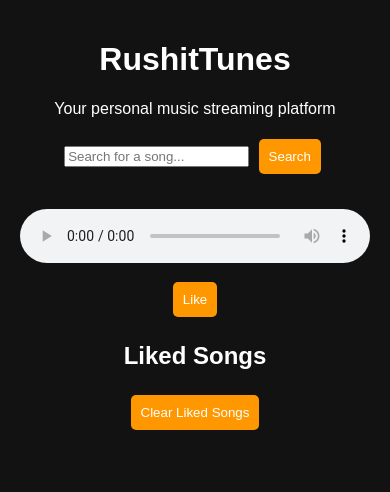
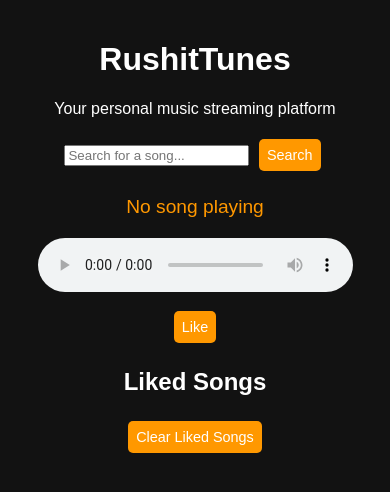
Before and after one commit to rushity/RushitTunes, a Flask app: page / in a window 390 px wide. Shown: the top 492 px of the page. Run offline with Flask 3, Linux system fonts and the light colour scheme.

Commit message:
Update index.html

```diff
--- a/templates/index.html
+++ b/templates/index.html
@@ -55,6 +55,28 @@
         li:hover {
             color: #ff5722;
         }
+
+        .song-title {
+            margin: 10px 0;
+            font-size: 1.2em;
+            color: #ff9800;
+        }
+
+        .loading {
+            display: none;
+            color: #ff9800;
+        }
+
+        @media (max-width: 600px) {
+            audio {
+                width: 90%;
+            }
+
+            button {
+                padding: 8px;
+                font-size: 0.9em;
+            }
+        }
     </style>
 </head>
 <body>
@@ -66,8 +88,10 @@
             <input type="text" id="query" placeholder="Search for a song..." required>
             <button type="submit">Search</button>
         </form>
+        <p id="loading" class="loading">Searching...</p>
 
         <div id="playerContainer" class="player-container">
+            <p id="songTitle" class="song-title">No song playing</p>
             <audio id="audioPlayer" controls></audio>
             <button id="likeButton">Like</button>
         </div>
@@ -82,9 +106,14 @@
     <script>
         // Fetch the search form and handle search
         const form = document.getElementById('searchForm');
+        const loadingIndicator = document.getElementById('loading');
+        const songTitle = document.getElementById('songTitle');
+
         form.addEventListener('submit', async function (event) {
             event.preventDefault();
             const query = document.getElementById('query').value;
+
+            loadingIndicator.style.display = 'block';
 
             try {
                 const response = await fetch('/search', {
@@ -95,6 +124,8 @@
 
                 const data = await response.json();
 
+                loadingIndicator.style.display = 'none';
+
                 if (data.error) {
                     alert(`Error: ${data.error}`);
                     return;
@@ -103,7 +134,10 @@
                 const audioPlayer = document.getElementById('audioPlayer');
                 audioPlayer.src = data.audio_url;
                 audioPlayer.play();
+
+                songTitle.textContent = query;
             } catch (error) {
+                loadingIndicator.style.display = 'none';
                 alert(`Failed to fetch song: ${error}`);
             }
         });
@@ -111,7 +145,6 @@
         // Like button functionality
         document.getElementById('likeButton').addEventListener('click', function () {
             const audioPlayer = document.getElementById('audioPlayer');
-            const songTitle = document.getElementById('query').value || 'Unknown Song';
             const songUrl = audioPlayer.src;
 
             if (!songUrl) {
@@ -119,6 +152,7 @@
                 return;
             }
 
+            const songTitleText = songTitle.textContent || 'Unknown Song';
             const likedSongs = JSON.parse(localStorage.getItem('likedSongs')) || [];
 
             if (likedSongs.some(song => song.url === songUrl)) {
@@ -126,7 +160,7 @@
                 return;
             }
 
-            likedSongs.push({ title: songTitle, url: songUrl });
+            likedSongs.push({ title: songTitleText, url: songUrl });
             localStorage.setItem('likedSongs', JSON.stringify(likedSongs));
 
             alert('Song liked successfully!');
@@ -155,6 +189,8 @@
             audioPlayer.src = url;
             audioPlayer.play();
 
+            songTitle.textContent = songs[index].title;
+
             audioPlayer.onended = () => {
                 const nextIndex = index + 1;
                 if (nextIndex < songs.length) {
```
